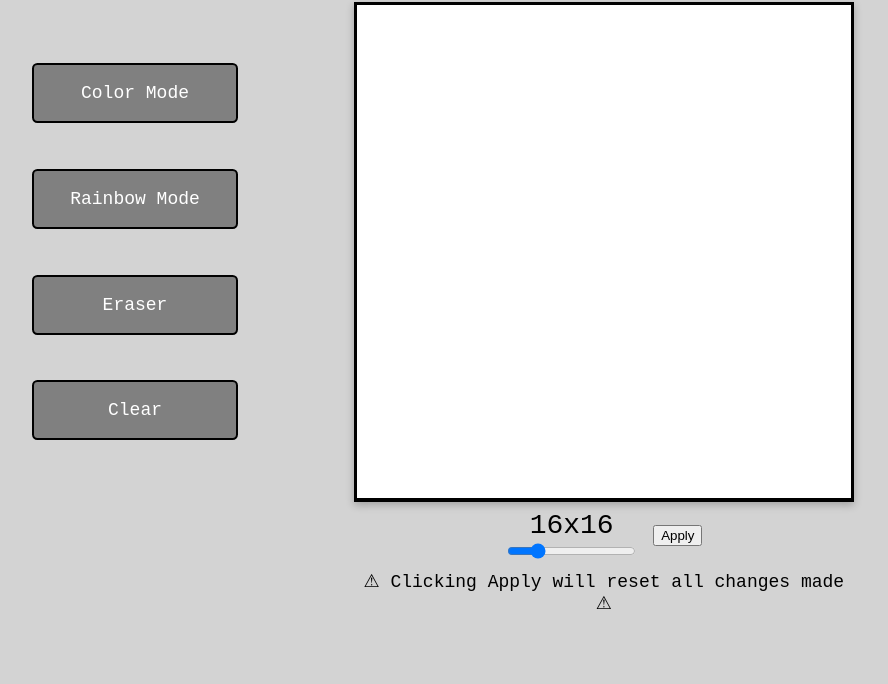
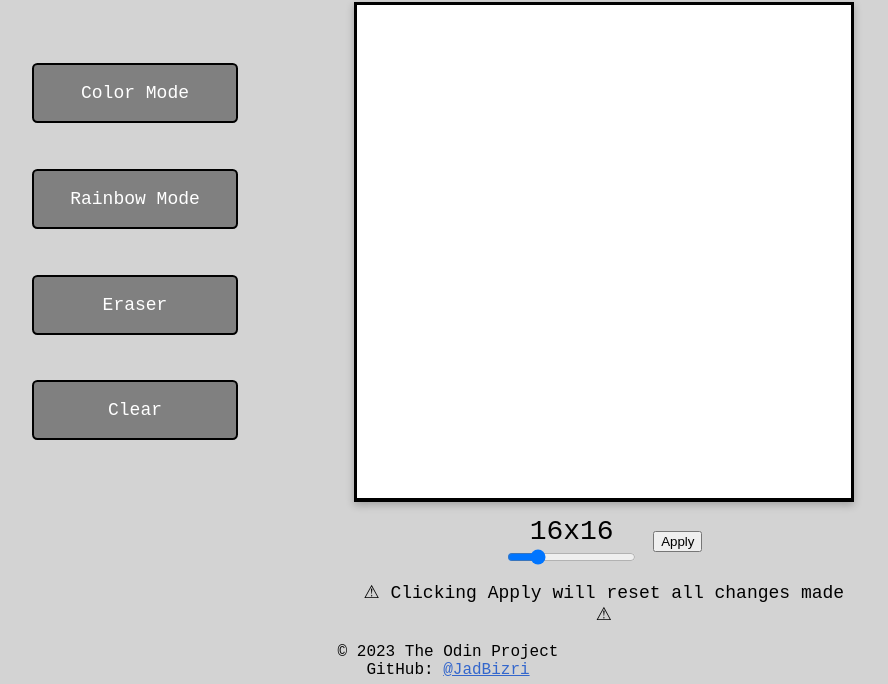
Before and after one commit to JadBizri/etch-a-sketch, a plain HTML site: page index.html in a window 1280 px wide. Shown: the part 116-800 px from the top of the page, without its empty margins (205-1093 px from the left). Drawn offline with Linux system fonts and the light colour scheme.

Commit message:
Add footer

```diff
--- a/index.html
+++ b/index.html
@@ -35,7 +35,11 @@
     </div>
 
 
-    <div class="footer"></div>
+    <div class="footer">
+        <div>© 2023 The Odin Project</div>
+        <div>GitHub: <a id="github" href="https://github.com/JadBizri/etch-a-sketch" target="_blank">@JadBizri</a></div>
+    </div>
+
 </body>
 <script src="./script.js"></script>
 </html>
--- a/style.css
+++ b/style.css
@@ -75,7 +75,7 @@ input[type="color"] {
 
 .grid-size{
     font-size: 28px;
-    padding: 0.3em;
+    padding: 0.5em;
     display: flex;
     justify-content: center;
     align-items: center;
@@ -102,3 +102,17 @@ input[type="color"] {
 .grid-container{
     max-width: 500px;
 }
+
+.footer{
+    position: absolute;
+    bottom: 0;
+    display: flex;
+    flex-direction: column;
+    align-items: center;
+    justify-content: center;
+    width: 100%;
+    padding: 5px;
+}
+#github{
+    color: #3366CC;
+}
```
